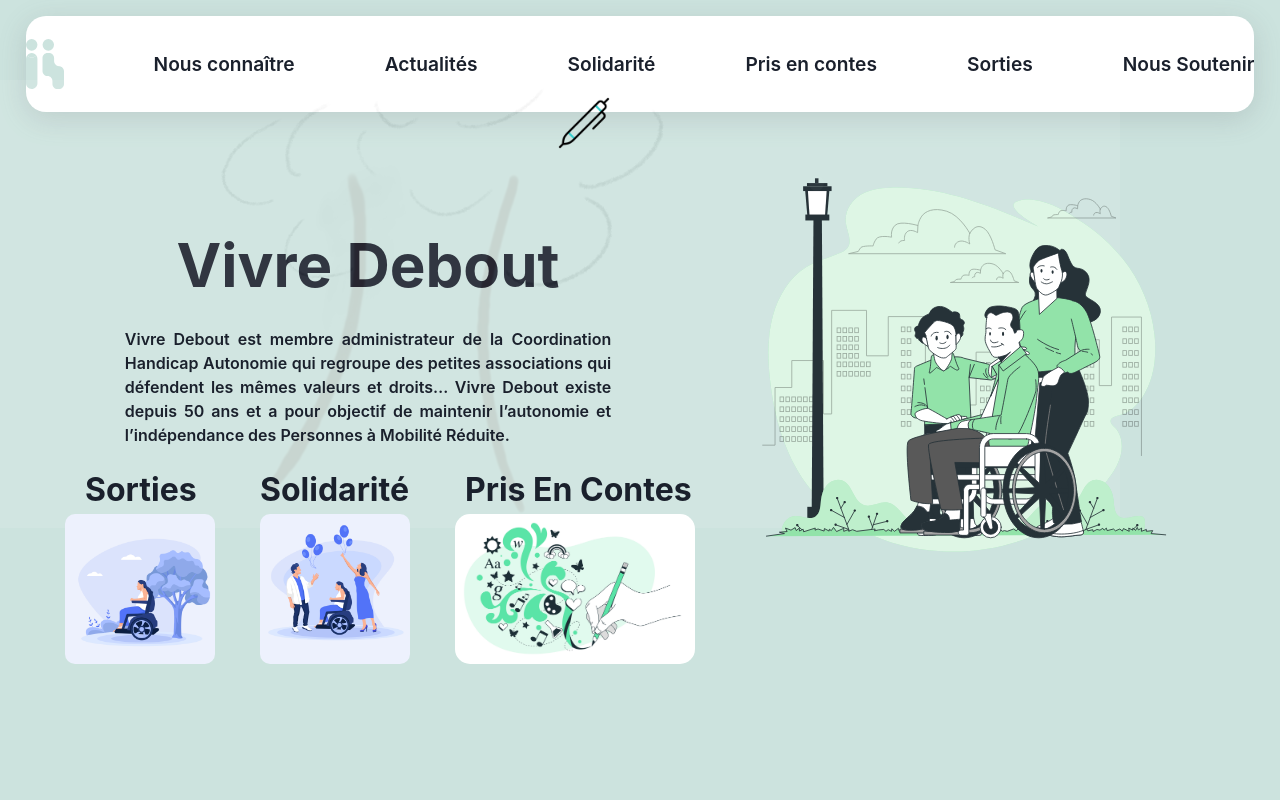
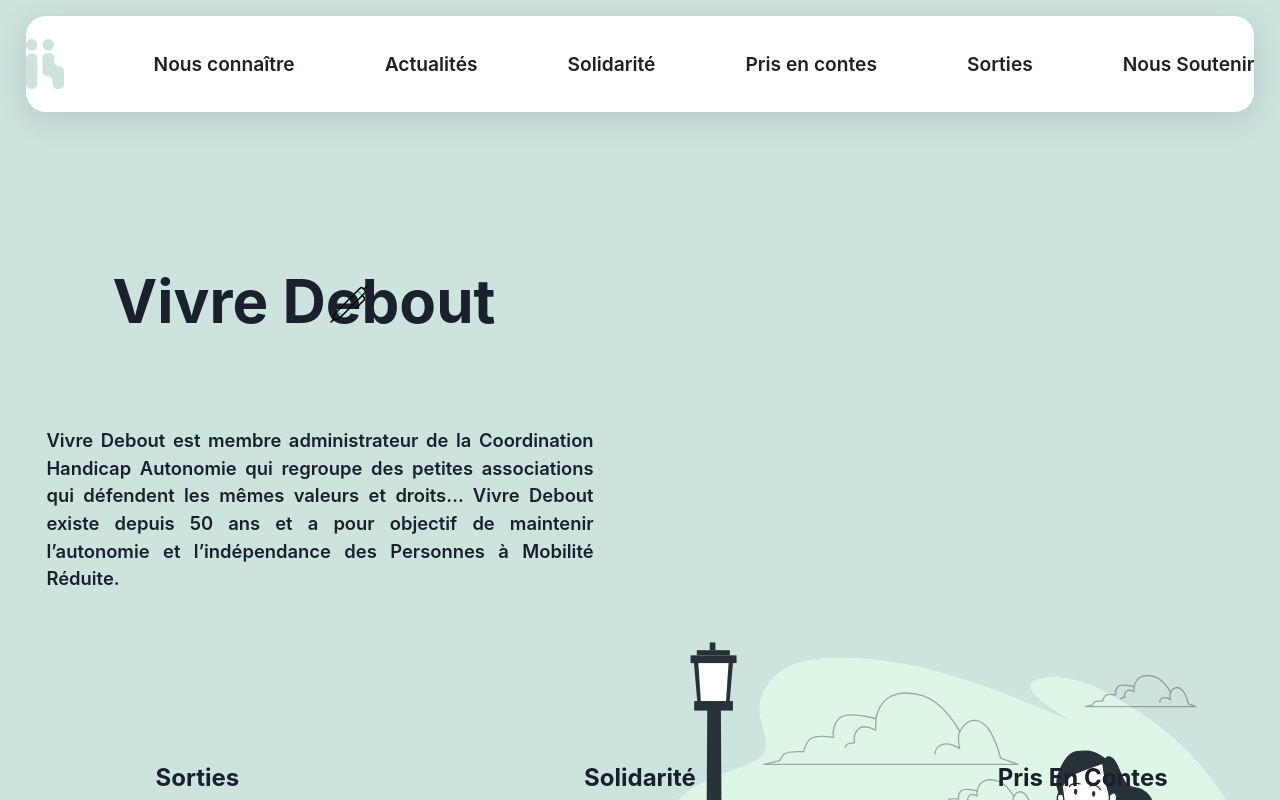
Before and after one commit to Obrikk/VivreDebout, a React (Vite) app: page / in a window 1280 px wide. Built offline with nearby package versions, Linux system fonts and the light colour scheme.

Commit message:
repsponsive home

```diff
--- a/src/Home.jsx
+++ b/src/Home.jsx
@@ -16,6 +16,7 @@ import {
   ModalFooter,
   Button,
   Flex,
+  Grid,
   IconButton,
   Drawer,
   DrawerBody,
@@ -39,7 +40,14 @@ import Arbre from "../public/arbre.jpg";
 import "../src/styles/home.css";
 import "./styles/navbar.css";
 
-const CustomModal = ({ isOpen, onClose, header, body, imageSrc, discoverHandler }) => {
+const CustomModal = ({
+  isOpen,
+  onClose,
+  header,
+  body,
+  imageSrc,
+  discoverHandler,
+}) => {
   return (
     <Modal isOpen={isOpen} onClose={onClose}>
       <ModalOverlay />
@@ -58,11 +66,27 @@ const CustomModal = ({ isOpen, onClose, header, body, imageSrc, discoverHandler
         <ModalCloseButton />
         <ModalBody>
           <Image m={"auto"} h={"15vh"} src={imageSrc} alt={header} />
-          <Text mt={"30px"} textAlign={"justify"} fontSize={"1.1rem"}>{body}</Text>
+          <Text mt={"30px"} textAlign={"justify"} fontSize={"1.1rem"}>
+            {body}
+          </Text>
         </ModalBody>
         <ModalFooter gap={"15px"}>
-          <Button onClick={onClose} color={"white"} _hover={{ bg: "#AB87FF" }} backgroundColor='#AB87BF'>Fermer</Button>
-          <Button onClick={discoverHandler} color={"white"} _hover={{ bg: "#AB87FF" }} backgroundColor='#AB87FF'>Découvrir</Button>
+          <Button
+            onClick={onClose}
+            color={"white"}
+            _hover={{ bg: "#AB87FF" }}
+            backgroundColor="#AB87BF"
+          >
+            Fermer
+          </Button>
+          <Button
+            onClick={discoverHandler}
+            color={"white"}
+            _hover={{ bg: "#AB87FF" }}
+            backgroundColor="#AB87FF"
+          >
+            Découvrir
+          </Button>
         </ModalFooter>
       </ModalContent>
     </Modal>
@@ -70,10 +94,26 @@ const CustomModal = ({ isOpen, onClose, header, body, imageSrc, discoverHandler
 };
 
 function Home() {
-  const { isOpen: isSolidariteOpen, onOpen: onSolidariteOpen, onClose: onSolidariteClose } = useDisclosure();
-  const { isOpen: isSortiesOpen, onOpen: onSortiesOpen, onClose: onSortiesClose } = useDisclosure();
-  const { isOpen: isPrisEnContesOpen, onOpen: onPrisEnContesOpen, onClose: onPrisEnContesClose } = useDisclosure();
-  const { isOpen: isDrawerOpen, onOpen: onDrawerOpen, onClose: onDrawerClose } = useDisclosure();
+  const {
+    isOpen: isSolidariteOpen,
+    onOpen: onSolidariteOpen,
+    onClose: onSolidariteClose,
+  } = useDisclosure();
+  const {
+    isOpen: isSortiesOpen,
+    onOpen: onSortiesOpen,
+    onClose: onSortiesClose,
+  } = useDisclosure();
+  const {
+    isOpen: isPrisEnContesOpen,
+    onOpen: onPrisEnContesOpen,
+    onClose: onPrisEnContesClose,
+  } = useDisclosure();
+  const {
+    isOpen: isDrawerOpen,
+    onOpen: onDrawerOpen,
+    onClose: onDrawerClose,
+  } = useDisclosure();
   const [isMobile, setIsMobile] = useState(window.innerWidth < 768);
 
   useEffect(() => {
@@ -108,7 +148,13 @@ function Home() {
 
   return (
     <>
-      <Flex as="header" w="100%" p={4} alignItems="center" justifyContent="space-between">
+      <Flex
+        as="header"
+        w="100%"
+        p={4}
+        alignItems="center"
+        justifyContent="space-between"
+      >
         {isMobile ? (
           <>
             <IconButton
@@ -122,11 +168,19 @@ function Home() {
               bg={"black"}
               _hover={{ bg: "white", color: "black" }}
             />
-            <Drawer isOpen={isDrawerOpen} placement="right" onClose={onDrawerClose}>
+            <Drawer
+              isOpen={isDrawerOpen}
+              placement="right"
+              onClose={onDrawerClose}
+            >
               <DrawerOverlay />
               <DrawerContent backgroundColor="white">
                 <DrawerCloseButton />
-                <DrawerHeader textAlign={"center"} fontSize={"2rem"} fontWeight={"700"}>
+                <DrawerHeader
+                  textAlign={"center"}
+                  fontSize={"2rem"}
+                  fontWeight={"700"}
+                >
                   Menu
                 </DrawerHeader>
                 <DrawerBody
@@ -172,23 +226,34 @@ function Home() {
         )}
       </Flex>
 
-      <div className="home">
-        <div className="left">
-          <Box overflow={"visible"}>
-            <Heading size="3xl" pos="relative" bottom={"1rem"} left={{ lg: '3rem' }}>
+      <Flex
+        pos={"relative"}
+        direction={{ base: "column", lg: "row" }}
+        p={4}
+        alignItems="center"
+        justifyContent="center"
+      >
+        <Box flex="1" >
+          <Heading pos={"relative"} right={"16px"}   size={{base:"3xl"}} >
             Vivre Debout
           </Heading>
-            <Image src={Arbre} pos={'absolute'} opacity='0.1' w={{ lg: '70rem' }} top={{ lg: '5rem' }} right={'10rem'} />
-            <Image src={Pen} pos="absolute" width="4rem" left="34.5rem" top="5.7rem" />
+          <Image
+            pos={"relative"}
+          left={{base:"19.3rem"}}
+          bottom={{base:"3.2rem"}}
+            src={Pen}
+
+            width="3em"
+
+          />
           <Text
-              pos="relative"
-              textAlign={"justify"}
-              fontSize="1rem"
+            m={"auto"}
+            w={{base:"90%"}}
+           mt={{base:"3rem"}}
+
+            textAlign="justify"
+            fontSize={{base:"1.15rem"}}
             fontWeight="600"
-              margin={"auto"}
-              width={"76%"}
-              left={{ lg: '3rem' }}
-              top={{ lg: '1rem' }}
           >
             Vivre Debout est membre administrateur de la Coordination Handicap
             Autonomie qui regroupe des petites associations qui défendent les
@@ -197,59 +262,70 @@ function Home() {
             Mobilité Réduite.
           </Text>
         </Box>
+        <Box
+          flex="1"
+          p={4}
+          display="flex"
+          alignItems="center"
+          justifyContent="center"
 
-          <Box display={"flex"} gap={"45px"} pos={"relative"} left={"60px"} top={"35px"}>
-            <Box>
-              <Text pos="relative" left={"20px"} fontSize="2rem" fontWeight="bold">
+        >
+          <Image
+               pos={"absolute"}
+              top={"30rem"}
+            src={FamilyDisabled}
+            alt="Family Disabled"
+          />
+        </Box>
+      </Flex>
+
+
+
+
+
+
+      <Grid
+        pos={{ lg: "relative" }}
+        bottom={{ lg: "25rem" }}
+        templateColumns={{ base: "1fr", md: "1fr 1fr 1fr" }}
+        gap={{base:"5rem"}}
+        p={4}
+        mt={{base:"25rem"}}
+      >
+        <Box textAlign="center" cursor="pointer" onClick={onSortiesOpen}>
+          <Text fontSize="2xl" fontWeight="bold" mb={2}>
             Sorties
           </Text>
           <Image
-                height={"150px"}
-                borderRadius={"10px"}
+            w={{ lg: "40%" }}
             src={sortie}
             alt="Sortie"
-                onClick={onSortiesOpen}
-                pos={"relative"}
-                cursor={"pointer"}
+            borderRadius="10px"
           />
         </Box>
-
-            <Box>
-              <Text pos="relative" fontSize="2rem" fontWeight="bold">
+        <Box textAlign="center" cursor="pointer" onClick={onSolidariteOpen}>
+          <Text fontSize="2xl" fontWeight="bold" mb={2}>
             Solidarité
           </Text>
           <Image
-                cursor="pointer"
-                height={"150px"}
-                borderRadius={"10px"}
+            w={{ lg: "40%" }}
             src={Solidarite}
             alt="Solidarité"
-                onClick={onSolidariteOpen}
-                pos={"relative"}
+            borderRadius="10px"
           />
         </Box>
-
-            <Box>
-              <Text left={"10px"} pos="relative" fontSize="2rem" fontWeight="bold">
+        <Box textAlign="center" cursor="pointer" onClick={onPrisEnContesOpen}>
+          <Text fontSize="2xl" fontWeight="bold" mb={2}>
             Pris En Contes
           </Text>
           <Image
-                height={"150px"}
-                cursor="pointer"
-                onClick={onPrisEnContesOpen}
+            w={{ lg: "40%" }}
             src={Atelier}
             alt="Pris en conte"
-                pos="relative"
-                borderRadius="15px"
+            borderRadius="10px"
           />
         </Box>
-          </Box>
-        </div>
-        <div className="right">
-          <Image height={{ lg: '26rem' }} pos="relative" top={{ lg: '2rem' }} src={FamilyDisabled} alt="Family Disabled" />
-          <div className="light"></div>
-        </div>
-      </div>
+      </Grid>
 
       <CustomModal
         isOpen={isSolidariteOpen}
@@ -272,7 +348,7 @@ function Home() {
       <CustomModal
         isOpen={isPrisEnContesOpen}
         onClose={onPrisEnContesClose}
-        header="Pris en Contes"
+        header="Pris En Contes"
         body="Nous sommes des Vivants Debout avec nos assises roulantes pour jouer sur les planches ou ailleurs. Le mouvement immobile, la parole silencieuse, transformés, cachés ou visibles sont transfigurés par des comédiens en Devenir, là où on ne les attend pas. Dans nos ateliers Théâtre accessibles à tous, nous créons à chaque instant en bousculant les limites que l’on croit avoir, en apprenant des uns des autres, avec un appétit de vivre hors norme. Oyez, abordez le plaisir par le rire, par le partage ! Osez sans limite d’âge, nous rejoindre pour de nouvelles aventures inédites, pour rebondir encore plus haut, encore plus loin."
         imageSrc={theatre}
         discoverHandler={() => handleDiscover("prisEnContes")}
--- a/src/Pages/Solidarite.jsx
+++ b/src/Pages/Solidarite.jsx
@@ -1,4 +1,5 @@
 import Header from "../Header";
+import '../styles/footer.css';
 import { useEffect, useState } from "react";
 import {
   Flex,
@@ -28,7 +29,6 @@ import {
   DrawerContent,
   DrawerCloseButton,
   Link,
-  background,
 } from "@chakra-ui/react";
 import { HamburgerIcon } from "@chakra-ui/icons";
 import { motion } from "framer-motion";
@@ -84,9 +84,21 @@ function CustomModal({ isOpen, onClose, header, body }) {
 }
 
 function PrisEnContes() {
-  const { isOpen: isModal1Open, onOpen: onModal1Open, onClose: onModal1Close } = useDisclosure();
-  const { isOpen: isModal2Open, onOpen: onModal2Open, onClose: onModal2Close } = useDisclosure();
-  const { isOpen: isDrawerOpen, onOpen: onDrawerOpen, onClose: onDrawerClose } = useDisclosure();
+  const {
+    isOpen: isModal1Open,
+    onOpen: onModal1Open,
+    onClose: onModal1Close,
+  } = useDisclosure();
+  const {
+    isOpen: isModal2Open,
+    onOpen: onModal2Open,
+    onClose: onModal2Close,
+  } = useDisclosure();
+  const {
+    isOpen: isDrawerOpen,
+    onOpen: onDrawerOpen,
+    onClose: onDrawerClose,
+  } = useDisclosure();
   const [isMobile, setIsMobile] = useState(false);
 
   const handleResize = () => {
@@ -104,7 +116,7 @@ function PrisEnContes() {
     e.preventDefault();
     setTimeout(() => {
       window.location.href = href;
-    }, 1500);
+    });
   };
 
   return (
@@ -134,7 +146,6 @@ function PrisEnContes() {
               isOpen={isDrawerOpen}
               placement="right"
               onClose={onDrawerClose}
-
             >
               <DrawerOverlay />
               <DrawerContent backgroundColor="white">
@@ -156,10 +167,11 @@ function PrisEnContes() {
                   gap={"50px"}
                 >
                   {[
-                      { label: "Accueil", href: "/" },
+                    { label: "Accueil", href: "/" },
                     { label: "Actualités", href: "./actus" },
                     { label: "Sorties", href: "./Sorties" },
                     { label: "Nous Connaître", href: "./nous-connaître" },
+                    { label: "Pris En Contes", href: "./pris-en-contes" },
                     { label: "Nous Soutenir", href: "./soutien" },
                   ].map((item, index) => (
                     <MotionLink
@@ -189,9 +201,7 @@ function PrisEnContes() {
             </Drawer>
           </>
         ) : (
-          <Header>
-
-          </Header>
+          <Header></Header>
         )}
       </Flex>
       <Box
@@ -219,6 +229,7 @@ function PrisEnContes() {
           templateRows="auto"
           pos="relative"
           top={{ base: "10rem", sm: "10rem", md: "10rem", lg: "0", xl: "0" }}
+
           rowGap="3rem"
         >
           <GridItem display="flex" justifyContent="center" alignItems="center">
@@ -228,7 +239,7 @@ function PrisEnContes() {
                 lg: "97%",
                 "2xl": "80%",
                 md: "80%",
-                sm: "80%",
+                sm: "90%",
                 xl: "90%",
                 base: "87%",
               }}
@@ -304,7 +315,7 @@ function PrisEnContes() {
                 lg: "96%",
                 "2xl": "80%",
                 md: "80%",
-                sm: "80%",
+                sm: "90%",
                 xl: "90%",
                 base: "87%",
               }}
@@ -374,7 +385,7 @@ function PrisEnContes() {
                 lg: "97%",
                 "2xl": "80%",
                 md: "80%",
-                sm: "80%",
+                sm: "90%",
                 xl: "90%",
                 base: "87%",
               }}
@@ -425,12 +436,18 @@ function PrisEnContes() {
                   </Link>
                 </ListItem>
                 <ListItem>
-                  <Link isExternal href="https://www.yvelines.fr/fiche/pole-autonomie-territorial-st-quentin/">
+                  <Link
+                    isExternal
+                    href="https://www.yvelines.fr/fiche/pole-autonomie-territorial-st-quentin/"
+                  >
                     Pôle autonomie de SQY
                   </Link>
                 </ListItem>
                 <ListItem>
-                  <Link isExternal href="https://www.economie.gouv.fr/recrutement/dgfip-avis-de-recrutement-de-travailleurs-en-situation-de-handicap-par-la-voie">
+                  <Link
+                    isExternal
+                    href="https://www.economie.gouv.fr/recrutement/dgfip-avis-de-recrutement-de-travailleurs-en-situation-de-handicap-par-la-voie"
+                  >
                     DGFIP
                   </Link>
                 </ListItem>
@@ -442,8 +459,11 @@ function PrisEnContes() {
               </UnorderedList>
             </Flex>
           </GridItem>
+
         </Grid>
+
       </Box>
+
       <CustomModal
         isOpen={isModal1Open}
         onClose={onModal1Close}
```
Also changed, not shown: src/Pages/PrisEnContes.jsx (+18 -8 lines), src/styles/footer.css (+2 -6 lines). Lines whose indentation alone changed are shown as unchanged.
